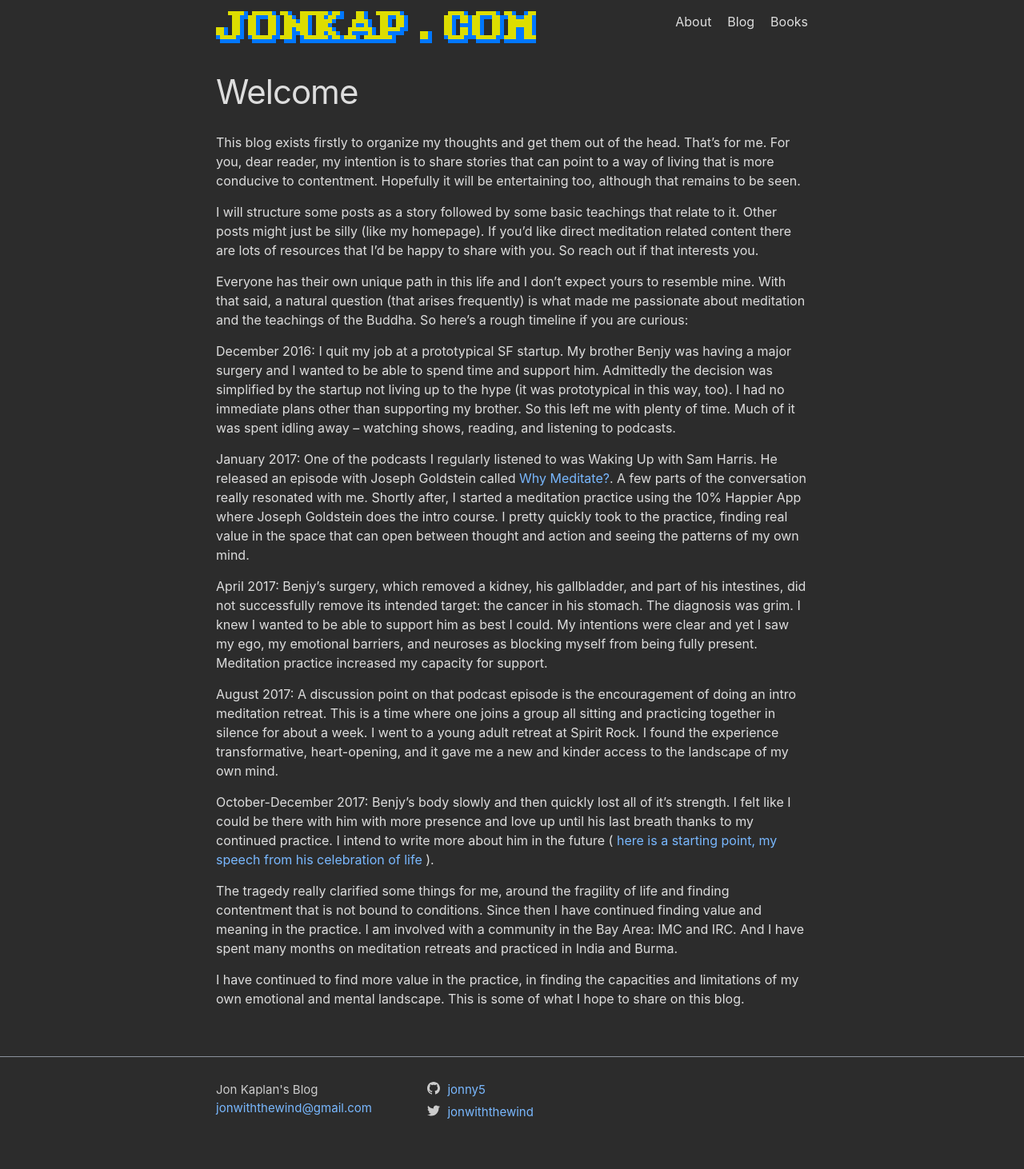
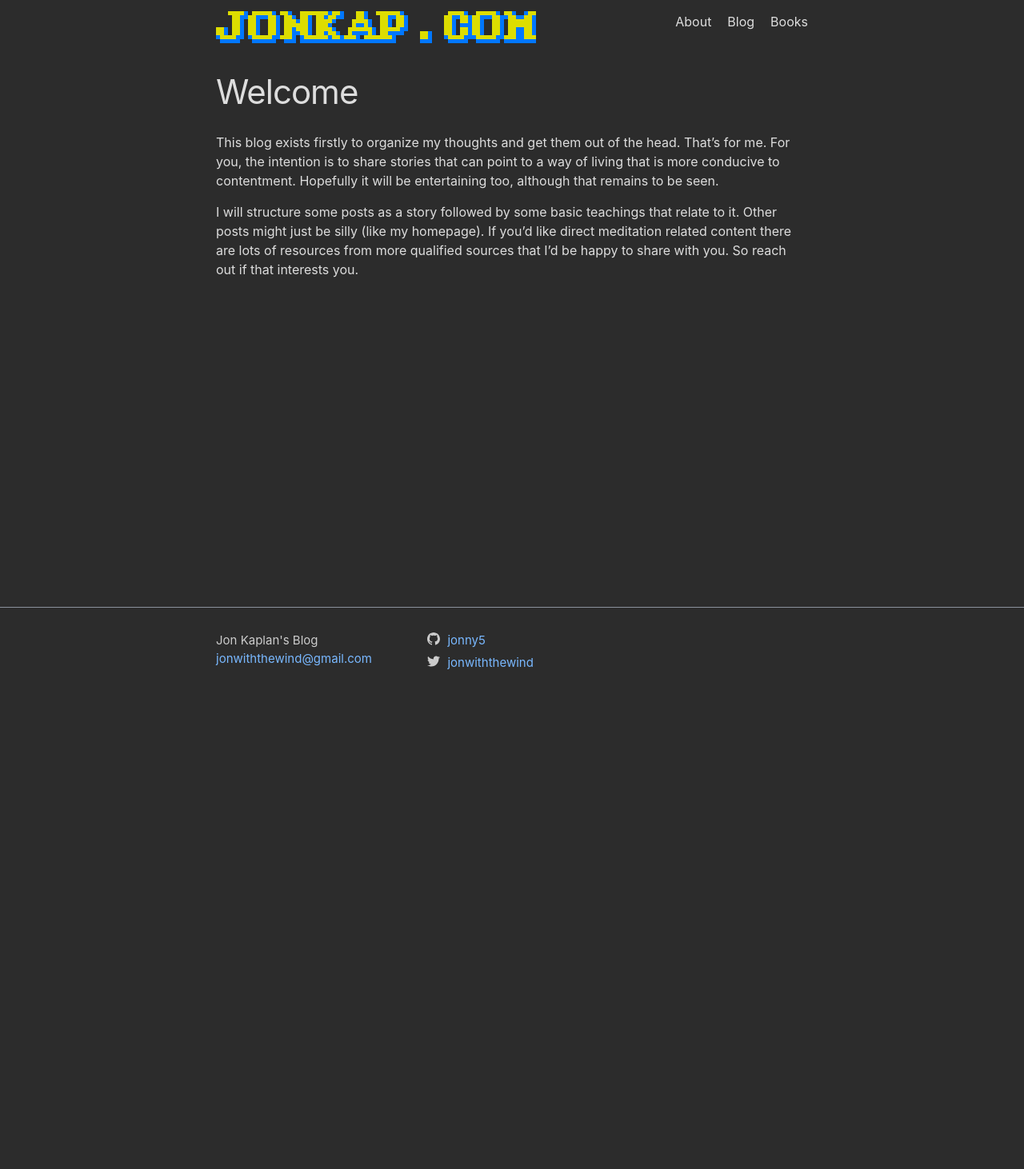
Before and after one commit to jonny5/jonkap, a Jekyll site: the page built from _posts/2024-08-29-welcome.markdown, in a window 1280 px wide. Shown: the whole page at 80% size. Built offline with Jekyll 4.4.1, drawn with Linux system fonts in a browser that asks for light colours; some web fonts are replaced; after the commit the page ends 900 px from its top, so only the background shows below that.

Commit message:
Latest updates

```diff
--- a/_posts/2024-08-29-positive-collaboration.markdown
+++ b/_posts/2024-08-29-positive-collaboration.markdown
@@ -4,4 +4,6 @@ title: Positive Collaboration
 date: 2024-08-16 08:46:35 -0700
 categories: robyn
 ---
-One of the beauties and follies of the modern internet age is the ability to collaborate
+It's easy to see the folly of the internet in it's present state, where much of The aspiration of the internet is the
+ability to positively collaborate remotely and asynchronously with anyone across the globe. There is much folly in this
+endeavor and unfortunately lots of time spent on the internet
--- a/_posts/2024-08-29-welcome.markdown
+++ b/_posts/2024-08-29-welcome.markdown
@@ -4,48 +4,10 @@ title: Welcome
 date: 2024-08-28 08:46:35 -0700
 categories: welcome, introduction
 ---
-This blog exists firstly to organize my thoughts and get them out of the head. That's for me. For you, dear reader, my
-intention is to share stories that can point to a way of living that is more conducive to contentment. Hopefully it will
-be entertaining too, although that remains to be seen.
+This blog exists firstly to organize my thoughts and get them out of the head. That's for me. For you, the intention is
+to share stories that can point to a way of living that is more conducive to contentment. Hopefully it will be
+entertaining too, although that remains to be seen.
 
 I will structure some posts as a story followed by some basic teachings that relate to it. Other posts might just be
-silly (like my homepage). If you'd like direct meditation related content there are lots of resources that I'd be happy
-to share with you. So reach out if that interests you.
-
-Everyone has their own unique path in this life and I don't expect yours to resemble mine. With that said, a natural
-question (that arises frequently) is what made me passionate about meditation and the teachings of the Buddha. So here's
-a rough timeline if you are curious:
-
-December 2016: I quit my job at a prototypical SF startup. My brother Benjy was having a major surgery and I wanted to
-be able to spend time and support him. Admittedly the decision was simplified by the startup not living up to the hype
-(it was prototypical in this way, too). I had no immediate plans other than supporting my brother. So this left me with
-plenty of time. Much of it was spent idling away – watching shows, reading, and listening to podcasts.
-
-January 2017: One of the podcasts I regularly listened to was Waking Up with Sam Harris. He released an episode with
-Joseph Goldstein called <a href="https://samharris.org/episode/SE4C737F8F2">Why Meditate?</a>. A few parts of the
-conversation really resonated with me. Shortly after, I started a meditation practice using the 10% Happier App where
-Joseph Goldstein does the intro course. I pretty quickly took to the practice, finding real value in the space that can
-open between thought and action and seeing the patterns of my own mind.
-
-April 2017: Benjy's surgery, which removed a kidney, his gallbladder, and part of his intestines, did not successfully
-remove its intended target: the cancer in his stomach. The diagnosis was grim. I knew I wanted to be able to support him
-as best I could. My intentions were clear and yet I saw my ego, my emotional barriers, and neuroses as blocking myself
-from being fully present. Meditation practice increased my capacity for support.
-
-August 2017: A discussion point on that podcast episode is the encouragement of doing an intro meditation retreat. This
-is a time where one joins a group all sitting and practicing together in silence for about a week. I went to a young
-adult retreat at Spirit Rock. I found the experience transformative, heart-opening, and it gave me a new and kinder
-access to the landscape of my own mind.
-
-October-December 2017: Benjy's body slowly and then quickly lost all of it's strength. I felt like I could be there with
-him with more presence and love up until his last breath thanks to my continued practice. I intend to write more about
-him in the future (
-<a href="/benjy-celebration-of-life-speech.html">here is a starting point, my speech from his celebration of life</a>
-).
-
-The tragedy really clarified some things for me, around the fragility of life and finding contentment that is not bound
-to conditions. Since then I have continued finding value and meaning in the practice. I am involved with a community in
-the Bay Area: IMC and IRC. And I have spent many months on meditation retreats and practiced in India and Burma.
-
-I have continued to find more value in the practice, in finding the capacities and limitations of my own emotional and
-mental landscape. This is some of what I hope to share on this blog.
+silly (like my homepage). If you'd like direct meditation related content there are lots of resources from more
+qualified sources that I'd be happy to share with you. So reach out if that interests you.
```
Also changed, not shown: _posts/2024-08-29-seat-number-12.markdown (added, +59 -0 lines), _posts/2024-08-29-timeline-of-practice.markdown (added, +41 -0 lines), books.markdown (+15 -6 lines).
